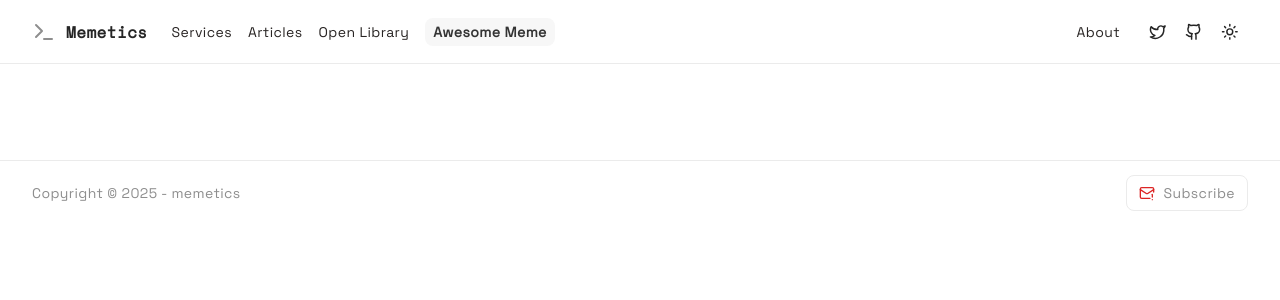
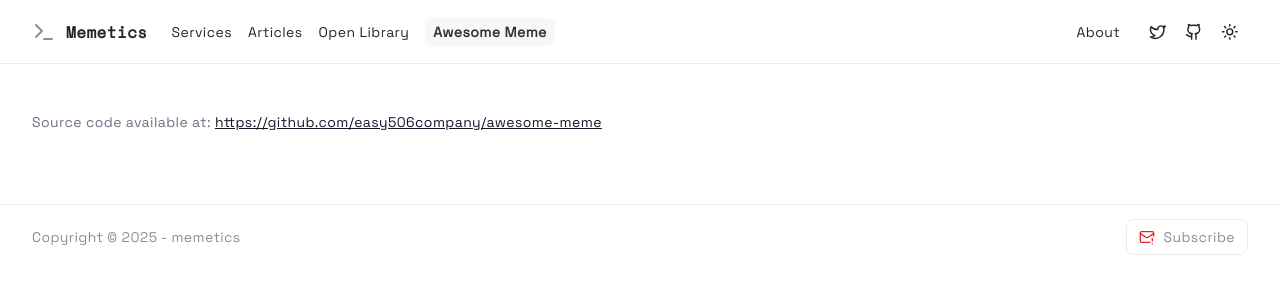
Before and after one commit to easy506company/memetics.cc, a Next.js app: page /awesome-meme in a window 1280 px wide. Shown: the top 300 px of the page. Built offline with nearby package versions, Linux system fonts and the light colour scheme; no server answers.

Commit message:
title change

```diff
--- a/app/awesome-meme/page.tsx
+++ b/app/awesome-meme/page.tsx
@@ -14,6 +14,12 @@
 
   return (
     <div className="prose dark:prose-invert max-w-4xl mx-auto py-12">
+      <p className="mb-6 text-sm text-gray-500 dark:text-gray-400">
+        Source code available at:{' '}
+        <a href="https://github.com/easy506company/awesome-meme" target="_blank" rel="noopener noreferrer" className="underline">
+          https://github.com/easy506company/awesome-meme
+        </a>
+      </p>
       <div dangerouslySetInnerHTML={{ __html: marked.parse(markdown) }} />
     </div>
   );
--- a/app/layout.tsx
+++ b/app/layout.tsx
@@ -20,7 +20,7 @@
 });
 
 export const metadata: Metadata = {
-  title: "memetics - Business is Business",
+  title: "memetics - Ideas are contagious",
   metadataBase: new URL("https://memetics.co/"),
   description:
     "Explore competitive strategy, growth tactics, and backend plays — documented, indexed, served cold. memetics captures real-world business moves.",
```
